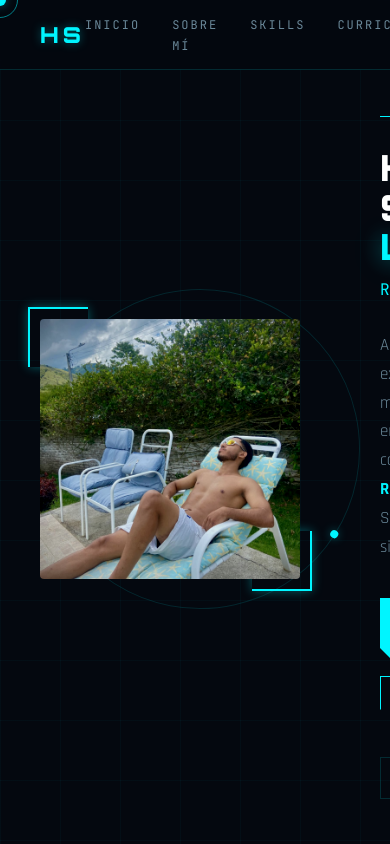
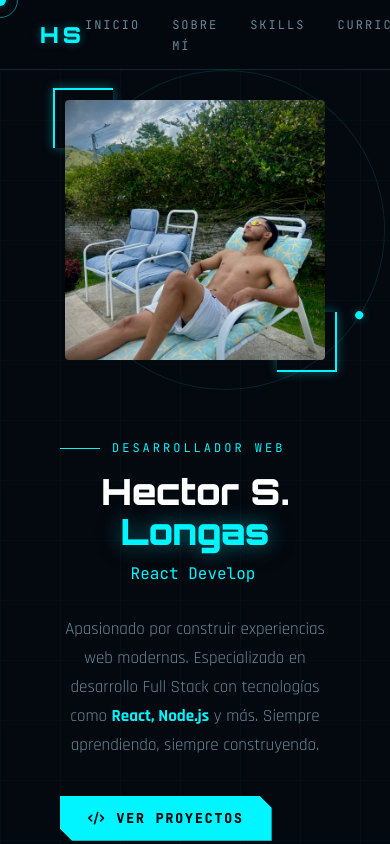
Before and after one commit to Stiven-Longas/Portafolio-React, a React (Vite) app: page / in a window 390 px wide. Shown: the top 844 px of the page. Built offline with nearby package versions, Linux system fonts and the light colour scheme.

Commit message:
responsive movil

```diff
--- a/src/components/Hero.jsx
+++ b/src/components/Hero.jsx
@@ -60,6 +60,9 @@ export default function Hero() {
           maxWidth: "1100px",
           width: "100%",
           zIndex: 1,
+          flexDirection: window.innerWidth <= 768 ? "column" : "row",
+          textAlign: window.innerWidth <= 768 ? "center" : "left",
+          padding: window.innerWidth <= 768 ? "0 20px" : "0",
         }}
       >
         {/* Imagen */}
--- a/src/components/Navbar.jsx
+++ b/src/components/Navbar.jsx
@@ -104,7 +104,7 @@ export default function Navbar() {
           padding: "8px 12px",
           cursor: "none",
           fontSize: "16px",
-          display: "none",
+          display: window.innerWidth <= 768 ? "flex" : "none",
         }}
         className="nav-mobile-btn"
       >
```
Lines whose indentation alone changed are shown as unchanged.
